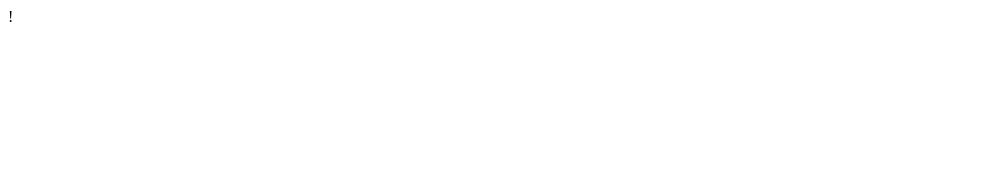
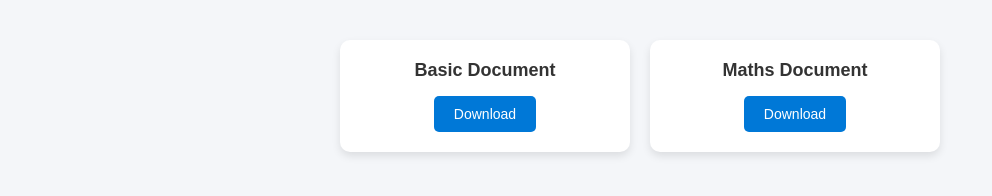
Before and after one commit to momin-AM/web, a website: page features/templates.html in a window 1280 px wide. Shown: the whole page, without its empty margins (0-992 px from the left). Drawn offline with Linux system fonts and the light colour scheme.

Commit message:
Update templates.html

```diff
--- a/features/templates.html
+++ b/features/templates.html
@@ -1 +1,74 @@
-!
+<!DOCTYPE html>
+<html lang="en">
+<head>
+  <meta charset="UTF-8">
+  <title>Document Downloads</title>
+  <style>
+    body {
+      font-family: Arial, sans-serif;
+      background: #f4f6f9;
+      margin: 0;
+      padding: 40px;
+      display: flex;
+      justify-content: center;
+      align-items: flex-start;
+      gap: 20px;
+    }
+    .doc-card {
+      background: #fff;
+      border-radius: 10px;
+      box-shadow: 0 4px 8px rgba(0,0,0,0.1);
+      width: 250px;
+      padding: 20px;
+      text-align: center;
+      transition: transform 0.2s ease;
+    }
+    .doc-card:hover {
+      transform: translateY(-5px);
+    }
+    .doc-title {
+      font-size: 18px;
+      font-weight: bold;
+      margin-bottom: 15px;
+      color: #333;
+    }
+    .download-btn {
+      display: inline-block;
+      padding: 10px 20px;
+      background: #0078d7;
+      color: #fff;
+      border: none;
+      border-radius: 5px;
+      text-decoration: none;
+      font-size: 14px;
+      cursor: pointer;
+      transition: background 0.3s ease;
+    }
+    .download-btn:hover {
+      background: #005a9e;
+    }
+  </style>
+</head>
+<body>
+  <div class="doc-card">
+    <div class="doc-title">Basic Document</div>
+    <button class="download-btn" onclick="downloadFile('./docs/basic.docx')">Download</button>
+  </div>
+
+  <div class="doc-card">
+    <div class="doc-title">Maths Document</div>
+    <button class="download-btn" onclick="downloadFile('./docs/mathsDoc.docx')">Download</button>
+  </div>
+
+  <script>
+    function downloadFile(path) {
+      const link = document.createElement('a');
+      link.href = path;
+      link.download = path.split('/').pop();
+      document.body.appendChild(link);
+      link.click();
+      document.body.removeChild(link);
+    }
+  </script>
+</body>
+</html>
```
